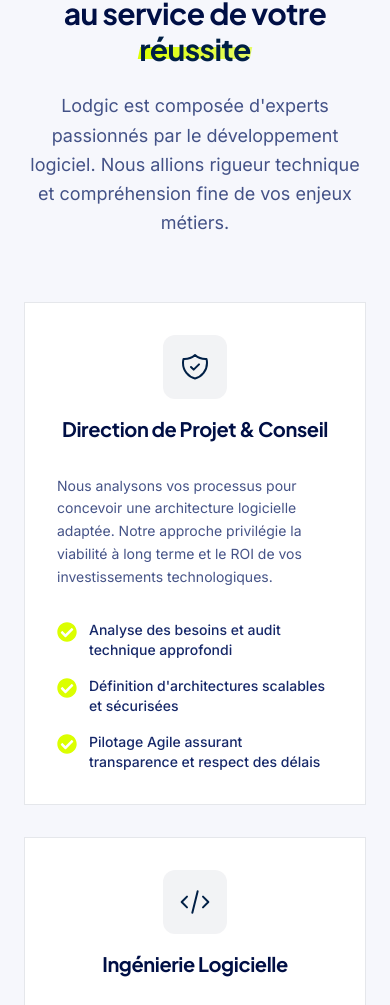
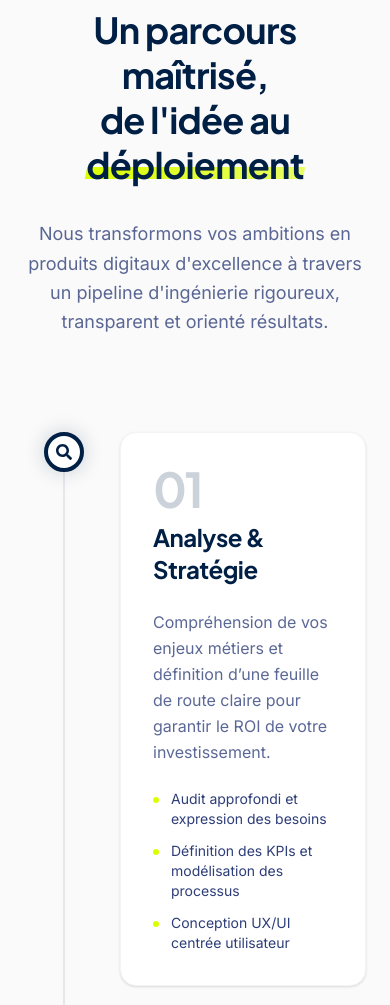
Before and after one commit to Lodgic-LLC/Landing-Website, a Next.js app: page / in a window 390 px wide. Shown: the part 4021-5026 px from the top of the page. Built offline with nearby package versions, Linux system fonts and the light colour scheme; a web font is replaced by a local one.

Commit message:
ajout section

```diff
--- a/src/components/pages/home/About.tsx
+++ b/src/components/pages/home/About.tsx
@@ -1,108 +1,152 @@
 'use client'
 
-import { FaCheckCircle } from 'react-icons/fa'
+import React, { useRef } from 'react'
+import { motion, useScroll, useTransform } from 'framer-motion'
+import { FaSearch, FaProjectDiagram, FaCode, FaRocket } from 'react-icons/fa'
+
+const processSteps = [
+  {
+    id: '01',
+    title: 'Analyse & Stratégie',
+    description: 'Compréhension de vos enjeux métiers et définition d’une feuille de route claire pour garantir le ROI de votre investissement.',
+    icon: FaSearch,
+    features: ['Audit approfondi et expression des besoins', 'Définition des KPIs et modélisation des processus', 'Conception UX/UI centrée utilisateur']
+  },
+  {
+    id: '02',
+    title: 'Architecture Technique',
+    description: 'Conception de fondations scalables, sécurisées et adaptées à vos ambitions de croissance à long terme.',
+    icon: FaProjectDiagram,
+    features: ['Design de l’architecture logicielle et données', 'Sélection des technologies les plus pertinentes', 'Planification de la cybersécurité (Security by design)']
+  },
+  {
+    id: '03',
+    title: 'Ingénierie & Développement',
+    description: 'Transformation des spécifications en code robuste et performant, en appliquant les principes du Clean Code et de l’Agilité.',
+    icon: FaCode,
+    features: ['Développement Front-end et Back-end sur-mesure', 'Intégration d’API complexes et de systèmes tiers', 'Tests automatisés et revues de code rigoureuses']
+  },
+  {
+    id: '04',
+    title: 'Performance & Déploiement',
+    description: 'Mise en production sécurisée, optimisation des performances et maintien en conditions opérationnelles.',
+    icon: FaRocket,
+    features: ['Intégration et déploiement continus (CI/CD)', 'Optimisation SEO technique et Web Performance', 'Monitoring proactif et évolutions continues']
+  }
+]
 
 const About = () => {
+  const containerRef = useRef<HTMLDivElement>(null)
+
+  const { scrollYProgress } = useScroll({
+    target: containerRef,
+    offset: ["start center", "end center"]
+  })
+
+  const lineScale = useTransform(scrollYProgress, [0, 1], ["0%", "100%"])
+
   return (
-    <>
-      <section className="py-10 bg-[#f6f7fc] relative overflow-hidden" id="about">
-        <div className="max-w-7xl mx-auto px-6">
-          <div className="text-center mb-16 md:mb-20">
-            <span className="inline-block px-3 py-1 mb-5 rounded-full bg-[#001F45]/5 text-[#001F45] font-inter text-xs font-semibold uppercase tracking-wider">
-              Notre Agence
+    <section className="py-20 bg-[#FAFAFA] relative overflow-hidden" id="about">
+      <div className="max-w-6xl mx-auto px-6 relative z-10">
+
+        {/* Header */}
+        <div className="text-center mb-24 max-w-3xl mx-auto">
+          <span className="inline-block px-4 py-1.5 mb-6 rounded-full bg-[#001F45]/5 text-[#001F45] font-inter text-xs font-bold uppercase tracking-widest border border-[#001F45]/10">
+            Notre Méthodologie
           </span>
-            <h2 className="text-3xl md:text-4xl lg:text-5xl font-sofia-bold text-[#000f45] mb-6">
-              L'expertise technique au service de votre{' '}
-              <span className="relative inline-block">
-                <span className="relative z-10 text-[#001F45]">réussite</span>
-                <span className="absolute bottom-2 left-0 right-0 h-3 bg-gradient-to-r from-[#DBFF00] to-[#DBFF00]/60 transform -skew-x-12 z-0"></span>
-              </span>{' '}
+          <h2 className="text-4xl md:text-5xl lg:text-6xl font-sofia-bold text-[#001F45] mb-8 leading-tight">
+            Un parcours maîtrisé,<br />de l'idée au{' '}
+            <span className="relative inline-block whitespace-nowrap">
+              <span className="relative z-10 text-[#001F45]">déploiement</span>
+              <span className="absolute bottom-2 left-0 right-0 h-3 md:h-4 bg-gradient-to-r from-[#DBFF00] to-[#DBFF00]/60 transform -skew-x-12 z-0"></span>
+            </span>
           </h2>
-            <p className="text-lg font-inter text-[#162869]/80 max-w-3xl mx-auto leading-relaxed">
-              Lodgic est composée d'experts passionnés par le développement logiciel. Nous allions rigueur technique et compréhension fine de vos enjeux métiers.
+          <p className="text-lg md:text-xl font-inter text-[#162869]/70 leading-relaxed">
+            Nous transformons vos ambitions en produits digitaux d'excellence à travers un pipeline d'ingénierie rigoureux, transparent et orienté résultats.
           </p>
         </div>
 
-          <div className="grid grid-cols-1 md:grid-cols-2 gap-8 max-w-5xl mx-auto mb-12">
-            <div className="bg-[#FFFFFF] p-8 md:p-10 border border-gray-200 hover:border-[#000f45]/30 hover:shadow-xl transition-all group">
-              <div className="flex flex-col sm:flex-row items-center text-center sm:text-left mb-8">
-                <div className="relative w-16 h-16 mr-0 sm:mr-5 mb-4 sm:mb-0 flex-shrink-0 bg-[#001F45]/5 rounded-xl flex items-center justify-center text-[#001F45]">
-                   <svg className="w-8 h-8" fill="none" viewBox="0 0 24 24" stroke="currentColor"><path strokeLinecap="round" strokeLinejoin="round" strokeWidth={1.5} d="M9 12l2 2 4-4m5.618-4.016A11.955 11.955 0 0112 2.944a11.955 11.955 0 01-8.618 3.04A12.02 12.02 0 003 9c0 5.591 3.824 10.29 9 11.622 5.176-1.332 9-6.03 9-11.622 0-1.042-.133-2.052-.382-3.016z" /></svg>
+        {/* Timeline Process */}
+        <div ref={containerRef} className="relative max-w-4xl mx-auto">
+
+          {/* Ligne d'arrière-plan statique */}
+          <div className="absolute left-[39px] md:left-1/2 top-0 bottom-0 w-[2px] bg-gray-200 transform md:-translate-x-1/2 z-0 rounded-full" />
+
+          {/* Ligne animée (Progression) */}
+          <motion.div
+            className="absolute left-[39px] md:left-1/2 top-0 bottom-0 w-[2px] bg-gradient-to-b from-[#001F45] to-[#DBFF00] transform md:-translate-x-1/2 z-10 origin-top"
+            style={{ height: lineScale }}
+          />
+
+          <div className="space-y-16 md:space-y-24 relative z-20">
+            {processSteps.map((step, index) => {
+              const isEven = index % 2 === 0
+
+              return (
+                <motion.div
+                  key={step.id}
+                  className={`flex flex-col md:flex-row items-start md:items-center gap-8 md:gap-0 ${isEven ? 'md:flex-row-reverse' : ''}`}
+                  initial={{ opacity: 0, y: 40 }}
+                  whileInView={{ opacity: 1, y: 0 }}
+                  viewport={{ once: true, margin: "-100px" }}
+                  transition={{ duration: 0.7, ease: "easeOut" }}
+                >
+
+                  {/* Contenu de l'étape */}
+                  <div className={`w-full md:w-1/2 pl-24 md:pl-0 ${isEven ? 'md:pl-16' : 'md:pr-16 text-left md:text-right'}`}>
+                    <div className="bg-white p-8 rounded-2xl shadow-sm border border-gray-100 hover:shadow-xl hover:border-[#001F45]/10 transition-all duration-300 relative group overflow-hidden">
+
+                      <div className="absolute top-0 left-0 w-full h-1 bg-gradient-to-r from-[#DBFF00] to-[#001F45] opacity-0 group-hover:opacity-100 transition-opacity duration-500" />
+
+                      <div className={`flex flex-col ${isEven ? 'items-start' : 'items-start md:items-end'} mb-6`}>
+                        <span className="text-[#001F45]/20 font-sofia-bold text-5xl mb-2 tracking-tighter">
+                          {step.id}
+                        </span>
+                        <h3 className="text-2xl font-sofia-bold text-[#001F45] group-hover:text-[#162869] transition-colors">
+                          {step.title}
+                        </h3>
                       </div>
-                <div>
-                  <h3 className="text-xl md:text-2xl font-sofia-bold text-[#000f45] group-hover:text-[#162869] transition-colors">
-                    Direction de Projet & Conseil
-                  </h3>
+
+                      <p className="text-[#162869]/70 font-inter text-base mb-6 leading-relaxed">
+                        {step.description}
+                      </p>
+
+                      <ul className={`space-y-3 flex flex-col ${isEven ? 'items-start' : 'items-start md:items-end'}`}>
+                        {step.features.map((feature, idx) => (
+                          <li key={idx} className={`flex items-start gap-3 w-full ${isEven ? 'justify-start' : 'justify-start md:justify-end'}`}>
+                            <span className={`block w-1.5 h-1.5 rounded-full bg-[#DBFF00] mt-2 shrink-0 ${!isEven && 'md:order-last'}`} />
+                            <span className={`text-sm font-inter text-[#162869]/90 ${!isEven && 'md:text-right'}`}>
+                              {feature}
+                            </span>
+                          </li>
+                        ))}
+                      </ul>
                     </div>
                   </div>
 
-              <p className="text-[#162869]/80 font-inter mb-8 leading-relaxed text-sm md:text-base">
-                Nous analysons vos processus pour concevoir une architecture logicielle adaptée. Notre approche privilégie la viabilité à long terme et le ROI de vos investissements technologiques.
-              </p>
-
-              <div className="space-y-4">
-                <div className="flex items-start">
-                  <FaCheckCircle className="h-5 w-5 text-[#DBFF00] mt-0.5 flex-shrink-0" />
-                  <span className="ml-3 text-[#162869] font-inter font-medium text-sm">
-                    Analyse des besoins et audit technique approfondi
-                  </span>
-                </div>
-                <div className="flex items-start">
-                  <FaCheckCircle className="h-5 w-5 text-[#DBFF00] mt-0.5 flex-shrink-0" />
-                  <span className="ml-3 text-[#162869] font-inter font-medium text-sm">
-                    Définition d'architectures scalables et sécurisées
-                  </span>
-                </div>
-                <div className="flex items-start">
-                  <FaCheckCircle className="h-5 w-5 text-[#DBFF00] mt-0.5 flex-shrink-0" />
-                  <span className="ml-3 text-[#162869] font-inter font-medium text-sm">
-                    Pilotage Agile assurant transparence et respect des délais
-                  </span>
-                </div>
-              </div>
+                  {/* Nœud Central */}
+                  <div className="absolute left-[20px] md:left-1/2 transform md:-translate-x-1/2 flex items-center justify-center">
+                    <motion.div
+                      className="w-10 h-10 rounded-full bg-white border-4 border-[#001F45] flex items-center justify-center z-20 shadow-[0_0_20px_rgba(0,31,69,0.2)]"
+                      initial={{ scale: 0 }}
+                      whileInView={{ scale: 1 }}
+                      viewport={{ once: true, margin: "-100px" }}
+                      transition={{ duration: 0.5, delay: 0.2, type: "spring" }}
+                    >
+                      <step.icon className="w-4 h-4 text-[#001F45]" />
+                    </motion.div>
                   </div>
 
-            <div className="bg-[#FFFFFF] p-8 md:p-10 border border-gray-200 hover:border-[#000f45]/30 hover:shadow-xl transition-all group">
-              <div className="flex flex-col sm:flex-row items-center text-center sm:text-left mb-8">
-                <div className="relative w-16 h-16 mr-0 sm:mr-5 mb-4 sm:mb-0 flex-shrink-0 bg-[#001F45]/5 rounded-xl flex items-center justify-center text-[#001F45]">
-                   <svg className="w-8 h-8" fill="none" viewBox="0 0 24 24" stroke="currentColor"><path strokeLinecap="round" strokeLinejoin="round" strokeWidth={1.5} d="M10 20l4-16m4 4l4 4-4 4M6 16l-4-4 4-4" /></svg>
-                </div>
-                <div>
-                  <h3 className="text-xl md:text-2xl font-sofia-bold text-[#000f45] group-hover:text-[#162869] transition-colors">
-                    Ingénierie Logicielle
-                  </h3>
-                </div>
-              </div>
+                  {/* Espace vide pour l'autre côté (Desktop) */}
+                  <div className="hidden md:block w-1/2" />
 
-              <p className="text-[#162869]/80 font-inter mb-8 leading-relaxed text-sm md:text-base">
-                Nos développeurs transforment les spécifications en code robuste. Nous appliquons les principes du Clean Code et des tests automatisés pour garantir des applications performantes.
-              </p>
-
-              <div className="space-y-4">
-                <div className="flex items-start">
-                  <FaCheckCircle className="h-5 w-5 text-[#DBFF00] mt-0.5 flex-shrink-0" />
-                  <span className="ml-3 text-[#162869] font-inter font-medium text-sm">
-                    Développement Front-end et Back-end sur-mesure
-                  </span>
-                </div>
-                <div className="flex items-start">
-                  <FaCheckCircle className="h-5 w-5 text-[#DBFF00] mt-0.5 flex-shrink-0" />
-                  <span className="ml-3 text-[#162869] font-inter font-medium text-sm">
-                    Intégration d'API complexes et systèmes tiers
-                  </span>
-                </div>
-                <div className="flex items-start">
-                  <FaCheckCircle className="h-5 w-5 text-[#DBFF00] mt-0.5 flex-shrink-0" />
-                  <span className="ml-3 text-[#162869] font-inter font-medium text-sm">
-                    Optimisation des performances et de la sécurité (DevSecOps)
-                  </span>
-                </div>
-              </div>
+                </motion.div>
+              )
+            })}
           </div>
         </div>
       </div>
     </section>
-    </>
   )
 }
 
```
Lines whose indentation alone changed are shown as unchanged.
